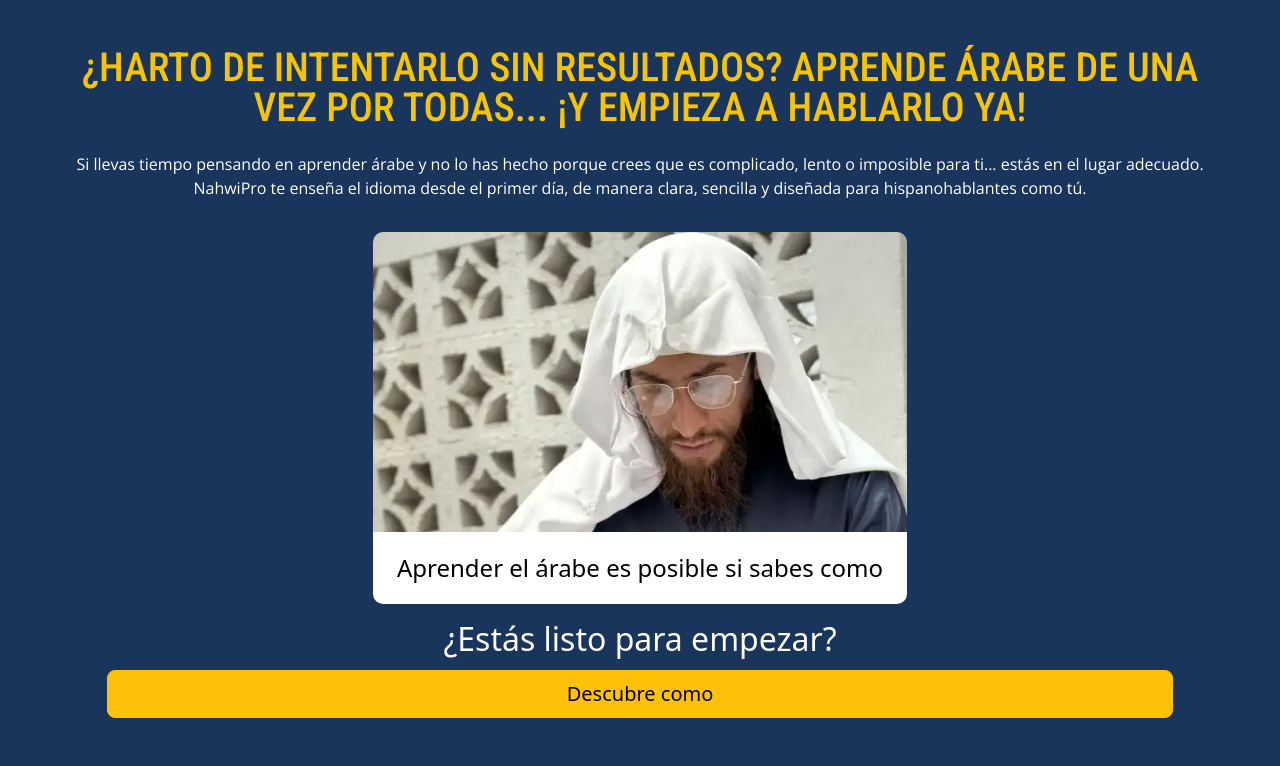
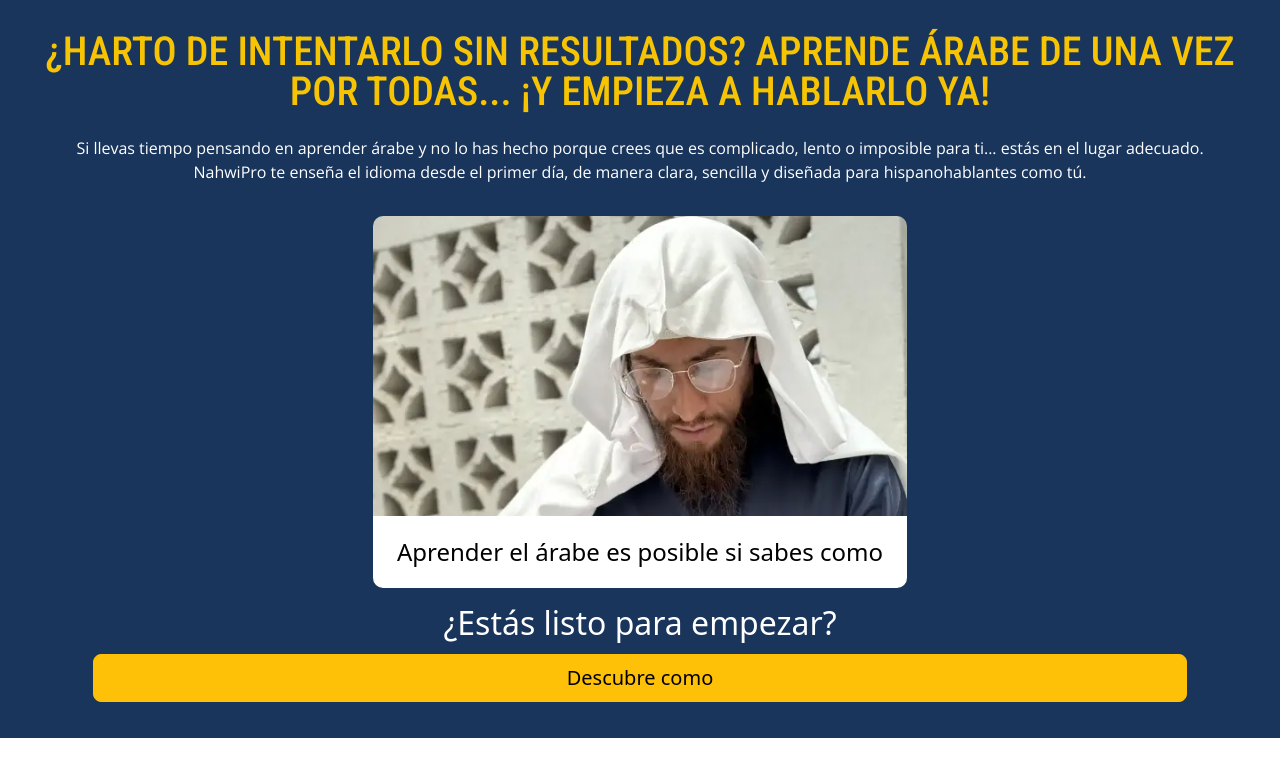
Before and after one commit to nlgarcia84/nahwi-landing, a React (Vite) app: page / in a window 1280 px wide. Shown: the top 766 px of the page. Built offline with nearby package versions, Linux system fonts and the light colour scheme.

Commit message:
benefits

```diff
--- a/src/components/Wellcome.jsx
+++ b/src/components/Wellcome.jsx
@@ -9,7 +9,7 @@ const WellcomeContainer = styled.div`
   background-color: #19355c;
   color: white;
   text-align: center;
-  padding: 3em;
+  padding: 2em;
 `;
 
 const Title = styled.h1`
```
